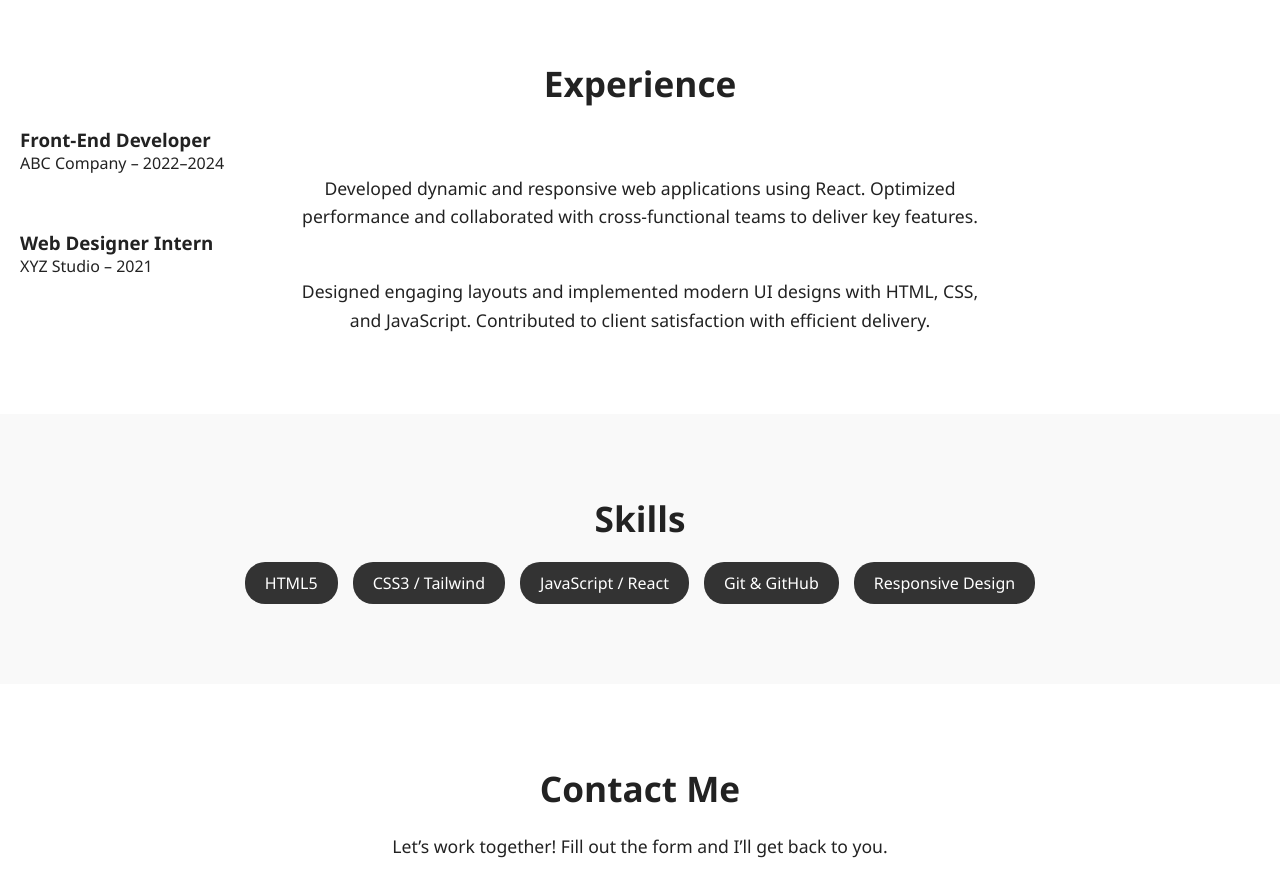
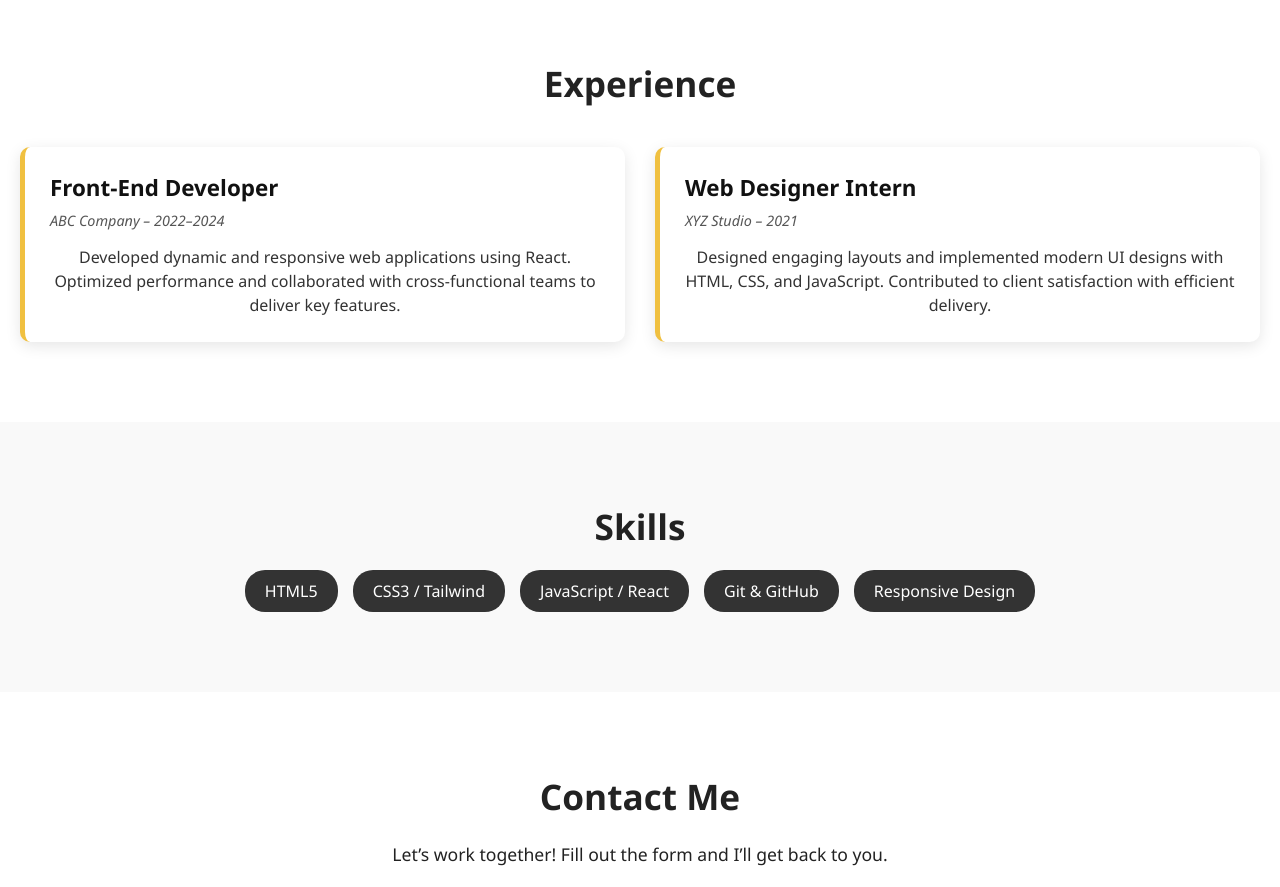
Before and after one commit to Magicabhi/Abhi_resume, a plain HTML site: page index.html in a window 1280 px wide. Shown: the part 1140-2027 px from the top of the page. Drawn offline with nearby package versions, Linux system fonts and the light colour scheme.

Commit message:
style.css

```diff
--- a/style.css
+++ b/style.css
@@ -384,3 +384,61 @@ body.dark .contact-form textarea {
     align-items: center;
   }
 }
+/* ========== Experience Cards ========== */
+.experience-wrapper {
+  display: grid;
+  grid-template-columns: repeat(auto-fit, minmax(280px, 1fr));
+  gap: 30px;
+  margin-top: 40px;
+}
+
+.experience-card {
+  background-color: #fff;
+  border-radius: 10px;
+  padding: 25px;
+  box-shadow: 0 4px 15px rgba(0, 0, 0, 0.1);
+  transition: transform 0.3s ease, background-color 0.3s ease;
+  border-left: 5px solid var(--primary-color);
+}
+
+.experience-card h3 {
+  font-size: 1.4rem;
+  margin-bottom: 8px;
+  color: #111;
+}
+
+.experience-card span {
+  font-style: italic;
+  font-size: 0.9rem;
+  color: #555;
+  display: block;
+  margin-bottom: 15px;
+}
+
+.experience-card p {
+  font-size: 1rem;
+  line-height: 1.5;
+  color: #333;
+}
+
+.experience-card:hover {
+  background-color: #fef7e0;
+  transform: translateY(-5px);
+  box-shadow: 0 6px 20px rgba(0, 0, 0, 0.15);
+}
+
+/* Dark mode support */
+body.dark .experience-card {
+  background-color: #1e1e1e;
+  color: #eee;
+  border-left-color: var(--primary-color);
+}
+
+body.dark .experience-card p,
+body.dark .experience-card span {
+  color: #ccc;
+}
+
+body.dark .experience-card:hover {
+  background-color: #2a2a2a;
+}
```
